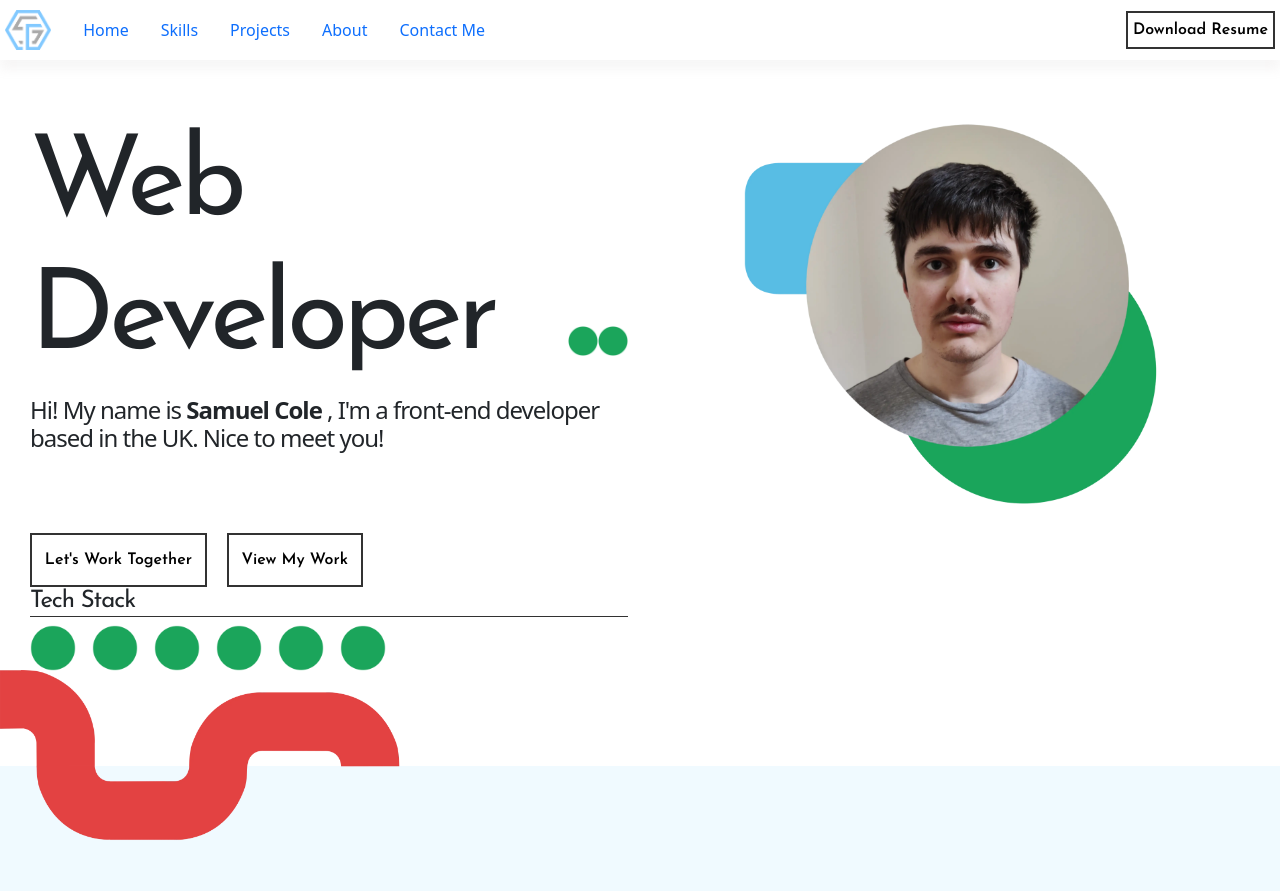
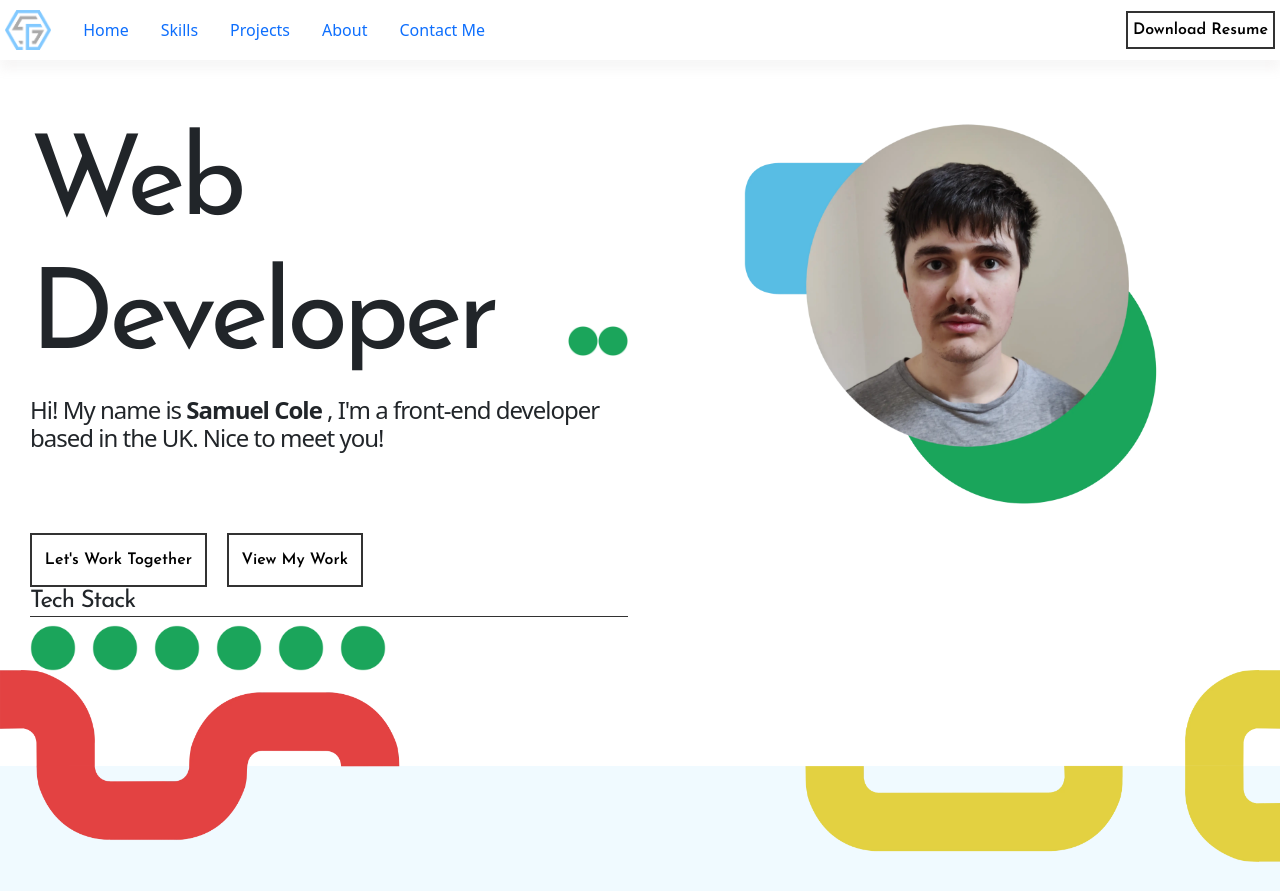
Before and after one commit to Sam89001/Porfolio-Site, a React (Vite) app: page / in a window 1280 px wide. Shown: the top 891 px of the page. Built offline with nearby package versions, Linux system fonts and the light colour scheme.

Commit message:
last sqiggle added

```diff
--- a/src/components/SplashPagePadding.jsx
+++ b/src/components/SplashPagePadding.jsx
@@ -1,9 +1,11 @@
 import BlueSquiggle from '../assets/Red Squiggle 2 Shorter.webp'
+import YellowSquiggle from '../assets/Yellow Squiggle 2.webp'
 
 function SplashPagePadding() {
   return(
     <div className='d-flex flex-column' style={{ position: 'relative', height: '12rem'}}>
-      <img className='img-fluid' src={BlueSquiggle} style={{position: 'absolute', height: '100%', zIndex: '2'}}/>
+      <img className='img-fluid' src={BlueSquiggle} style={{position: 'absolute', left: '0', height: '100%', zIndex: '2'}}/>
+      <img className='img-fluid' src={YellowSquiggle} style={{position: 'absolute', right: '0', height: '100%', zIndex: '2'}}/>
       <div style={{height: '50%'}}></div>
       <div style={{height: '50%', backgroundColor: 'var(--backgroundBlue)'}}/>
     </div>
```
Also changed, not shown: src/assets/Yellow Squiggle 2.webp (added).
